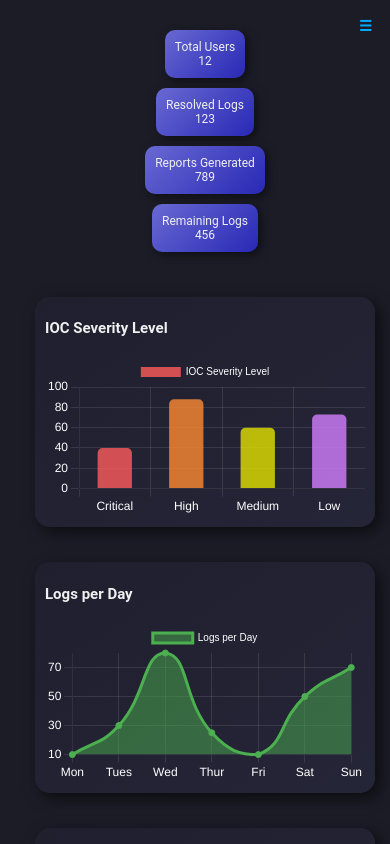
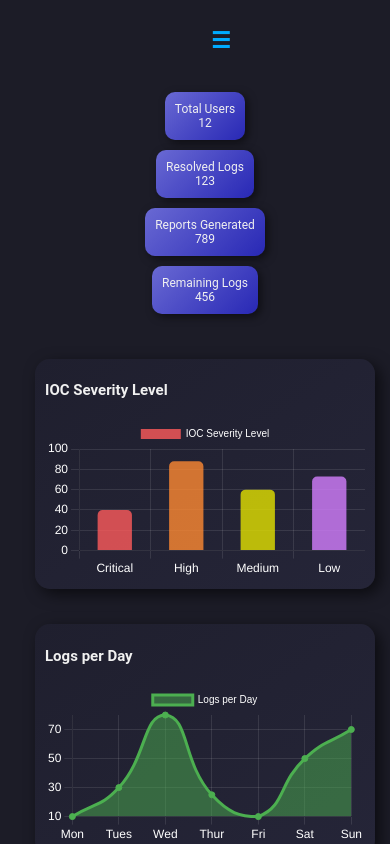
Before and after one commit to qiratsaleem/ccti, a React (Create React App) app in the folder ccti-app/: page /admin-dashboard in a window 390 px wide. Shown: the top 844 px of the page. Built offline with nearby package versions, Linux system fonts and the light colour scheme.

Commit message:
updated code

```diff
--- a/ccti-app/src/components/AddUser.css
+++ b/ccti-app/src/components/AddUser.css
@@ -141,3 +141,55 @@ body, html {
   .modal-buttons button:hover {
     background-color: #0056b3;
   }
+  /* Mobile-Specific Adjustments */
+@media (max-width: 768px) {
+    /* Back Arrow and Menu Button */
+    header {
+      display: flex;
+      align-items: center;
+      justify-content: space-between;
+      padding: 10px 12px;
+    }
+
+    header .back-arrow {
+      position: relative;
+      left: 0;
+      font-size: 22px;
+    }
+
+    header .menu-button {
+      position: relative;
+      right: 0;
+      font-size: 22px;
+    }
+
+    /* Form Container Alignment */
+    .form-container {
+      padding: 16px;
+      margin: 16px auto;
+      max-width: 95%; /* Adjust width to fit screen */
+    }
+
+    .form-container input,
+    .form-container select {
+      width: 100%;
+      font-size: 14px;
+    }
+
+    /* Heading */
+    .form-container h1 {
+      font-size: 20px;
+      margin-bottom: 12px;
+      text-align: center;
+    }
+
+    /* Adjust input spacing */
+    .form-container label {
+      font-size: 14px;
+      margin-bottom: 4px;
+    }
+
+    .form-container input {
+      margin-bottom: 12px;
+    }
+  }
```
